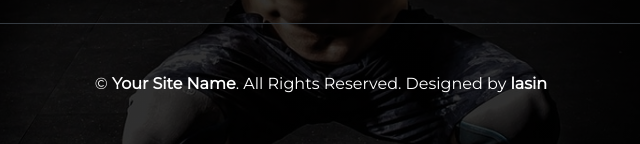
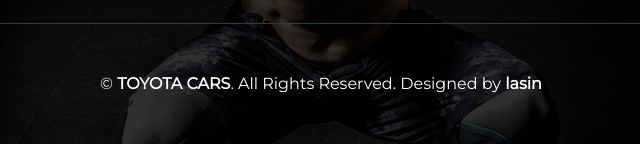
Before and after one commit to kingofheaven022/TOYOTA-CARS, a plain HTML site: page index.html in a window 1280 px wide. Shown: the part 5484-5628 px from the top of the page, 319-959 px from the left. Drawn offline with nearby package versions, Linux system fonts and the light colour scheme; files that its build step writes are made by us from their sources; files whose address does not match are found by name.

Commit message:
first commit

```diff
--- a/index.html
+++ b/index.html
@@ -455,7 +455,7 @@
         </div>
         <div class="container border-top border-dark pt-5">
             <p class="m-0 text-center text-white">
-                &copy; <a class="text-white font-weight-bold" href="#">Your Site Name</a>. All Rights Reserved. Designed by
+                &copy; <a class="text-white font-weight-bold" href="#">TOYOTA CARS</a>. All Rights Reserved. Designed by
                 <a class="text-white font-weight-bold" href="http://instagram.com/_king_of_heaven__">lasin</a>
             </p>
         </div>
```
